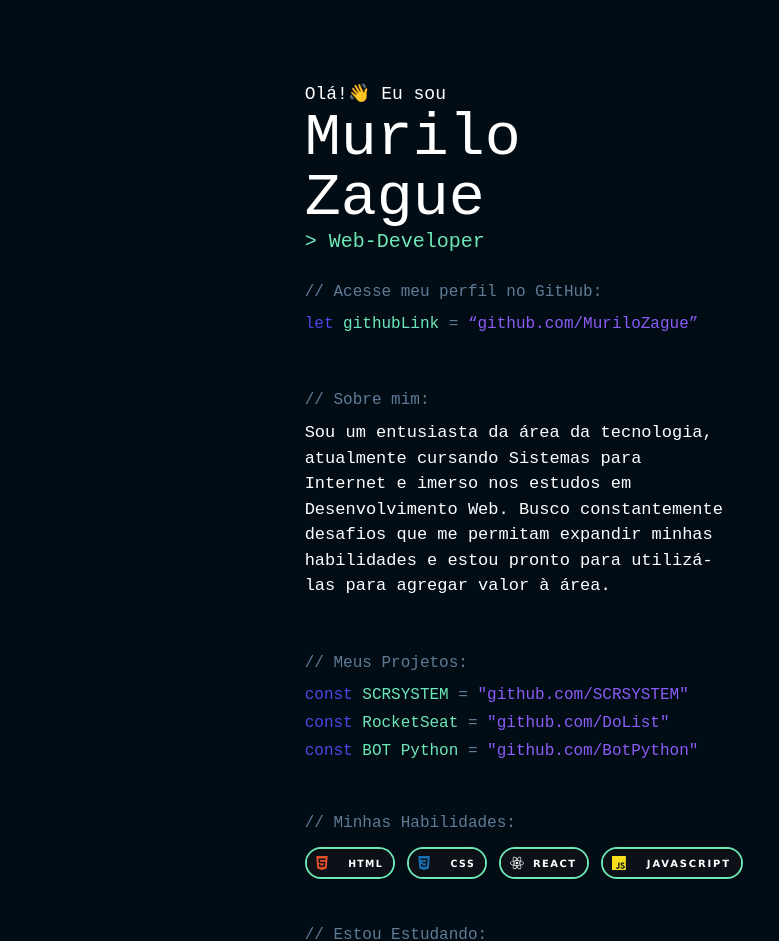
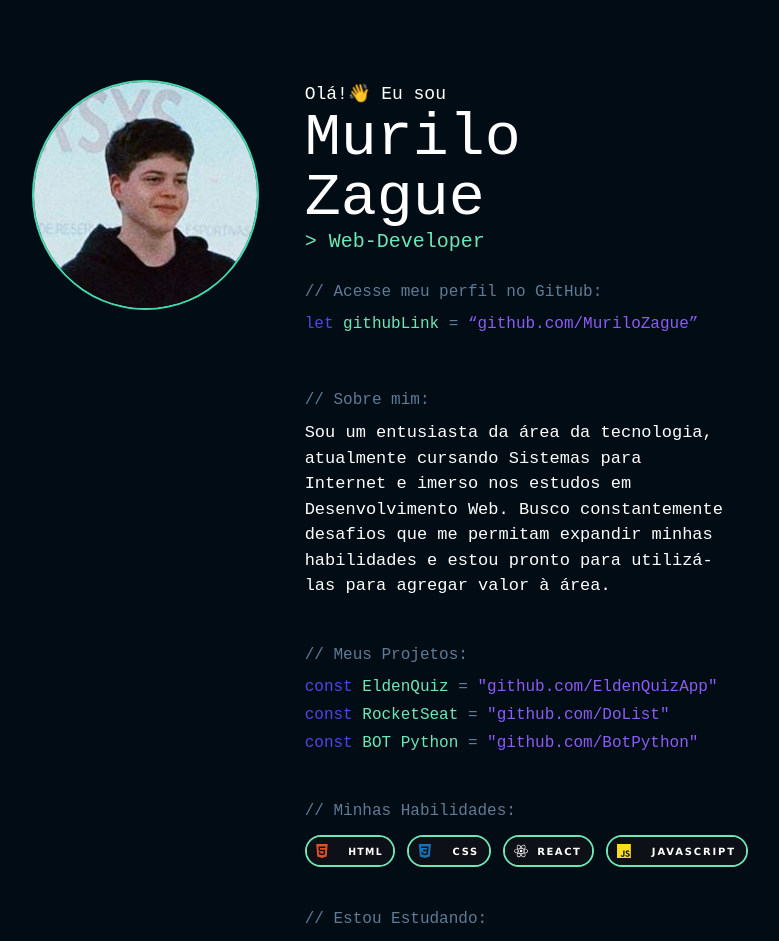
Before and after one commit to MuriloZague/Portfolio, a React (Vite) app: page / in a window 1280 px wide. Shown: the top 941 px of the page, without its empty margins (122-901 px from the left). Built offline with nearby package versions, Linux system fonts and the light colour scheme.

Commit message:
tailwind animation

```diff
--- a/src/App.tsx
+++ b/src/App.tsx
@@ -3,6 +3,7 @@ import Experience from "./components/Experience/Experience"
 import Info from "./components/Info/Info"
 import Presentation from "./components/Presentation/Presentation"
 import Tech from "./components/Technologies/Tech"
+import me from '../icons/perfil.jpeg'
 
 import HTML from '../icons/HTML.svg'
 import CSS from '../icons/CSS.svg'
@@ -12,9 +13,9 @@ import PYTHON from '../icons/PYTHON.svg'
 
 const habilidadesTech = [
   { src: HTML, width: 90 },
-  { src: CSS, width: 80 },
+  { src: CSS, width: 85 },
   { src: REACT, width: 100 },
-  { src: JS, width: 160 },
+  { src: JS, width: 150 },
 ];
 
 const estudandoTech = [
@@ -22,7 +23,7 @@ const estudandoTech = [
 ]
 
 const projetosPessoais = [
-  { title: 'SCRSYSTEM', link: 'github.com/SCRSYSTEM', href: 'https://github.com/MuriloZague/SCRSYS' },
+  { title: 'EldenQuiz', link: 'github.com/EldenQuizApp', href: 'https://github.com/MuriloZague/elden-quiz' },
   { title: 'RocketSeat', link: 'github.com/DoList', href: 'https://github.com/MuriloZague/todolist_rocket' },
   { title: 'BOT Python', link: 'github.com/BotPython', href: 'https://github.com/MuriloZague/Bot-simples-para-envio-de-emails' },
 ]
@@ -36,6 +37,11 @@ const contatosPessoais = [
 function App() {
   return (
     <div className="w-1/3 m-auto">
+
+      <img
+        className="me"
+        src={me}
+      />
 
       <Presentation />
       <About />
--- a/src/components/Info/Info.tsx
+++ b/src/components/Info/Info.tsx
@@ -11,7 +11,7 @@ export default function Info({name, text}: InfoProps) {
 
  return (
    <section className="w-full max-w-fit flex flex-row justify-center mt-8 cursor-default">
-    <div className="mt-5">
+    <div className="mt-3">
     <p className="mb-2">// {name}:</p>
       <InfoText
         texts={text}
--- a/src/components/Presentation/Presentation.tsx
+++ b/src/components/Presentation/Presentation.tsx
@@ -4,9 +4,9 @@ export default function Presentation() {
    <section className="w-full max-w-fit flex flex-row justify-center mt-20 cursor-default">
     <div className='flex flex-col'>
       <div>
-        <p className="text-white text-lg">Olá!👋 Eu sou </p>
+        <p className="text-white text-lg">Olá!<span className="animate-wave inline-block">👋</span> Eu sou </p>
         <span className="text-white text-6xl">Murilo Zague</span>
-        <p className="text-emerald-300 text-xl">&gt; Web-Developer</p>
+        <p className="text-emerald-300 text-xl hover:animate-pulse ">&gt; Web-Developer</p>
       </div>
       <div className="mt-6">
         <p className="mb-2">// Acesse meu perfil no GitHub:</p>
@@ -15,7 +15,7 @@ export default function Presentation() {
         <a
           href="https://github.com/MuriloZague"
           target="_blank"
-          className="text-violet-500"> “github.com/MuriloZague”
+          className="text-violet-500 hover:text-blue-400 duration-500"> “github.com/MuriloZague”
         </a>
       </div>
     </div>
--- a/src/components/Technologies/Tech.tsx
+++ b/src/components/Technologies/Tech.tsx
@@ -6,7 +6,7 @@ type TechProps = {
 export default function Tech({name, icons}: TechProps) {
  return (
   <section className="w-full max-w-fit flex flex-row justify-center mt-8 cursor-default">
-    <div className="mt-3">
+    <div className="mt-2">
     <p className="mb-3">// {name}:</p>
     <div className='flex gap-3'>
         {icons.map((icon, index) => (
@@ -14,7 +14,7 @@ export default function Tech({name, icons}: TechProps) {
                 key={index}
                 src={icon.src}
                 width={icon.width}
-                className='border-2 rounded-full border-emerald-300'
+                className='border-2 duration-300 rounded-full border-emerald-300 hover:scale-105'
             />
         ))}
     </div>
--- a/src/index.css
+++ b/src/index.css
@@ -34,3 +34,25 @@ body {
 .textoAbout {
   font-size: 17px;
 }
+
+.me {
+  height: 230px;
+  border: 2px solid #43D9AD;
+  border-radius: 100%;
+  position: absolute;
+  left: 12%;
+  top: 10%;
+  transition: 300ms;
+}
+.me:hover {
+    transform: scale(105%);
+    border: 2px solid #43D9AD;
+    border-radius: 80px;
+}
+
+
+@media (max-width: 1250px) {
+  .me{
+    display: none;
+  }
+}
--- a/src/utils/infoText.tsx
+++ b/src/utils/infoText.tsx
@@ -14,7 +14,7 @@ export default function InfoText({texts}: InfoProps ){
           <span className="text-emerald-300">{text.title}</span> =
         <a
           href={text.href}
-          className="text-violet-500"
+          className="text-violet-500 hover:text-blue-400 duration-500"
           target="_blank"> "{text.link}"
         </a>
       </div>
--- a/tailwind.config.js
+++ b/tailwind.config.js
@@ -4,7 +4,17 @@ export default {
     "./src/**/*.{js,jsx,ts,tsx}",
   ],
   theme: {
-    extend: {},
+    extend: {
+      keyframes: {
+        wave: {
+          '0%, 100%': { transform: 'rotate(0deg)' },
+          '50%': { transform: 'rotate(20deg)' },
+        },
+    },
+    animation: {
+      wave: 'wave 0.5s ease-in-out infinite',
+    },
+  },
   },
   plugins: [],
 }
```
